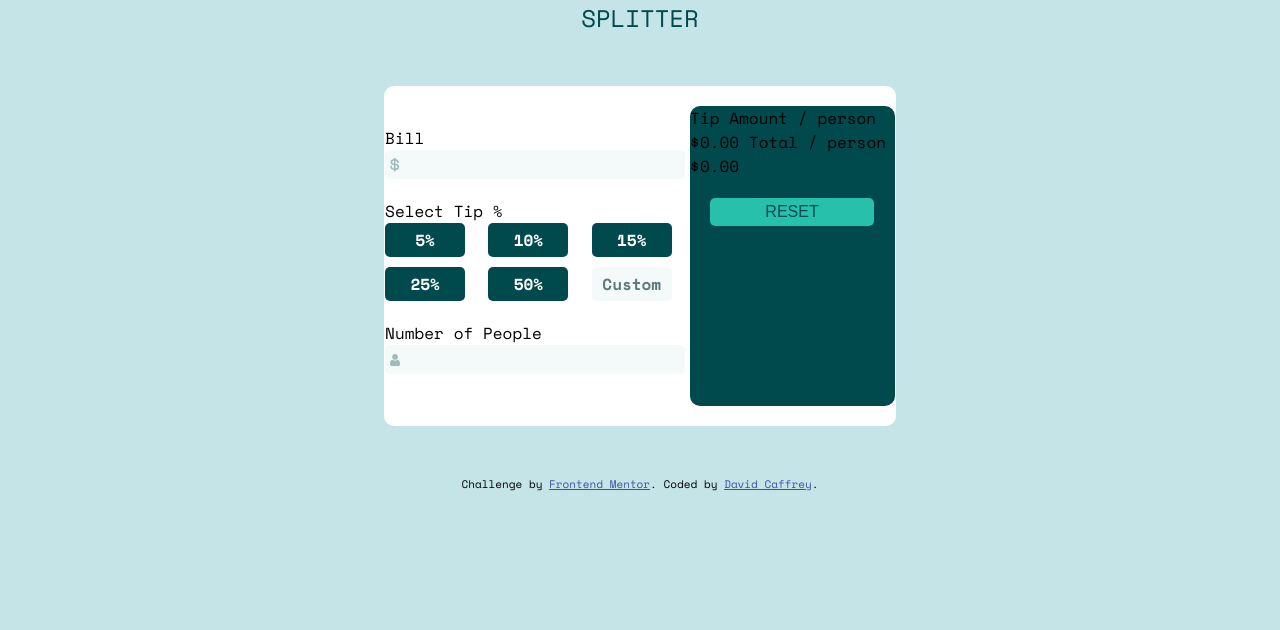
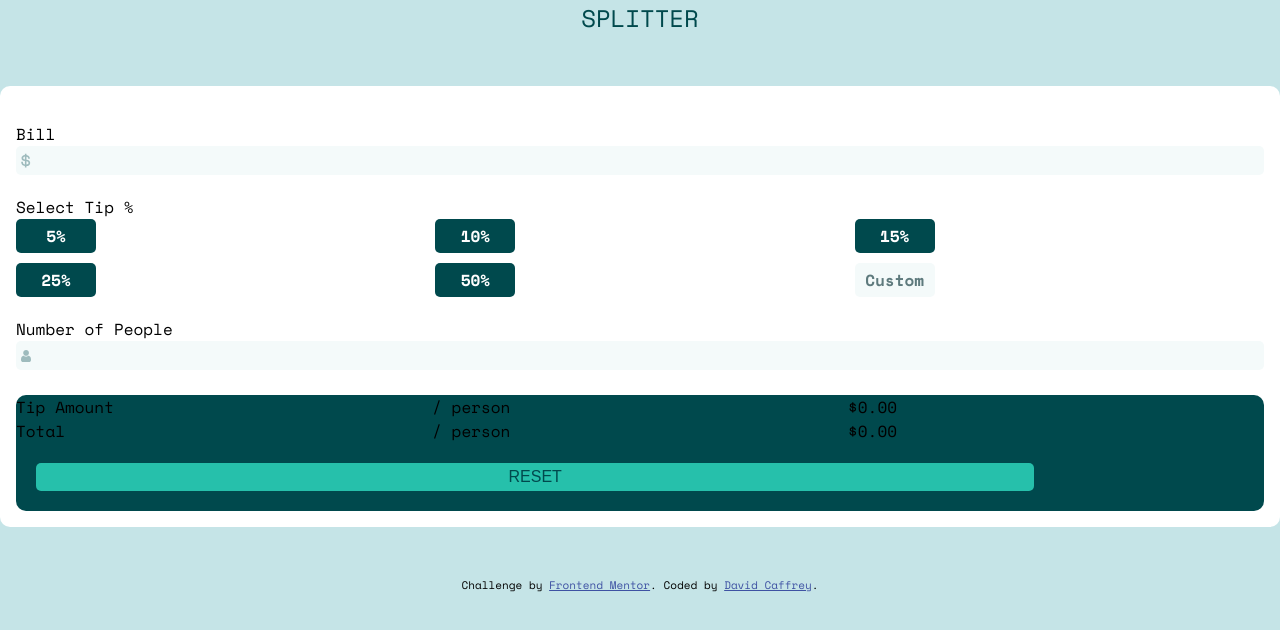
Before and after one commit to DavidCaffrey/tip-calculator-app, a plain HTML site: page index.html in a window 1280 px wide. Drawn offline with nearby package versions, Linux system fonts and the light colour scheme.

Commit message:
update before revert

```diff
--- a/index.html
+++ b/index.html
@@ -15,8 +15,9 @@
     <title>Frontend Mentor | Tip calculator app</title>
   </head>
   <body>
+    <main>
     <h2>SPLITTER</h2>
-    <div class="calculator">
+    <article class="calculator">
       <section class="input-side">
         <div class="grid-item-input">
           <label for="input-amount" >Bill</label>
@@ -56,7 +57,8 @@
         </div>
       </section>
 
-    </div>
+    </article>
+  </main>
 
     <div class="attribution">
       Challenge by
--- a/style.css
+++ b/style.css
@@ -67,21 +67,18 @@ h2 {
 
 .calculator {
   background-color: var(--main-white-color);
-  width: 40%;
-  height: 5;
+  width: 100%;
   margin: 50px auto;
-  padding: 20px 0;
+  padding: 1rem;
   border-radius: 10px;
   display: flex;
+  flex-direction: column;
   justify-content: center;
   gap: 5px;
 }
 /* input side of calculator */
 .input-side {
-  /* background-color: aquamarine; */
-  /* padding: 40px 20px; */
-  height:300px;
-  width:300px;
+
 
 }
 
@@ -168,12 +165,17 @@ input[type="number"] {
   -moz-appearance: textfield;
 }
 
-/* output sid of calculator */
+/* output side of calculator */
 
 .output-side {
   background-color: var(--main-v-dark-cyan);
   border-radius: 10px;
-  width: 40%;
+  width: 100%;
+}
+
+.tip-output{
+  display: grid;
+  grid-template-columns: 1fr 1fr 1fr;
 }
 
 .reset-container{
```
